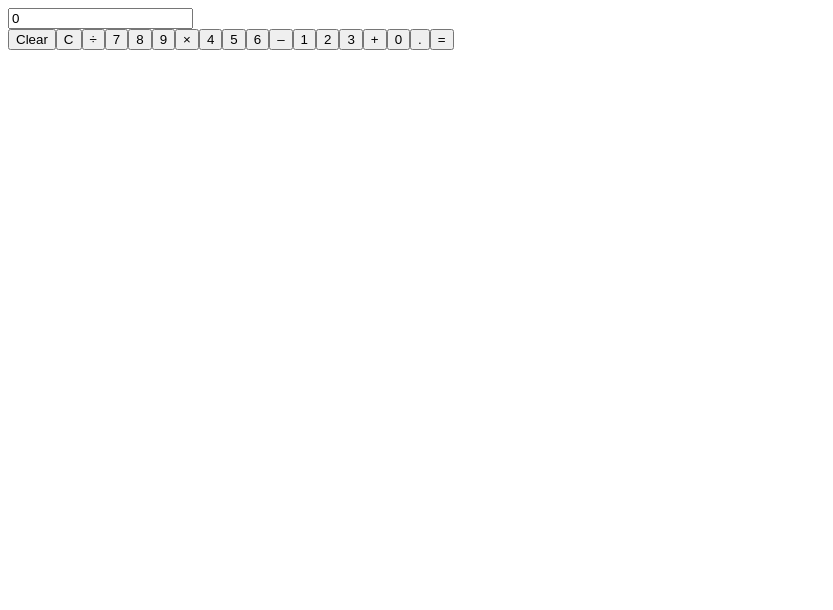
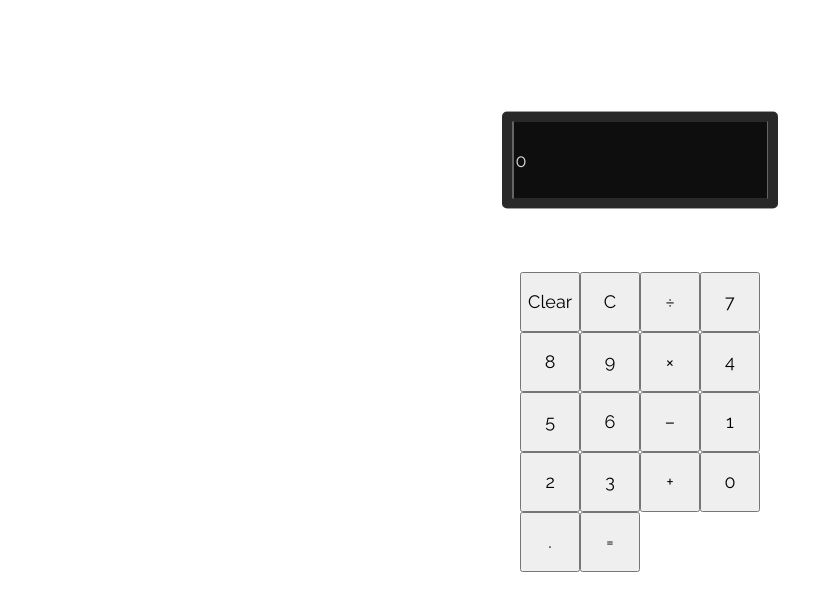
Before and after one commit to DevPanchal02/react-calculator, a React (Vite) app: page / in a window 1280 px wide. Shown: the top 610 px of the page, without its empty margins (0-833 px from the left). Built offline with nearby package versions, Linux system fonts and the light colour scheme.

Commit message:
Added CSS Styling

```diff
--- /dev/null
+++ b/src/components/Styles.css
@@ -0,0 +1,41 @@
+@import url('https://fonts.googleapis.com/css2?family=Raleway&display=swap');
+
+* {
+    font-family: 'Raleway', sans-serif;
+    font-size: 18px;
+}
+
+body {
+    display: flex;
+    justify-content: center;
+    align-items: center;
+}
+
+.container {
+    top: 20%;
+    left: 50%;
+    position: absolute;
+    transform: translate(-50%, -50%);
+    margin: 10 auto;
+    width: 256px;
+    text-align: center;
+    border: 10px solid #111111b6;
+    background: rgba(82, 82, 82, 0.89);
+    border-radius: 5px;
+}
+
+.keypad {
+    margin-top: 110%;
+    display: grid;
+    grid-template-columns: repeat(4, 1fr);
+    grid-auto-rows: minmax(60px, auto);
+
+}
+
+input[type = 'text'] {
+    height: 75px;
+    width: 249px;
+    background-color: #0e0e0e;
+    border: 0px;
+    color: rgb(216, 216, 216);
+}
--- a/src/components/App.jsx
+++ b/src/components/Version3.jsx
@@ -1,4 +1,5 @@
 import { useState } from 'react'
+import Styles from './Styles.css'
 
 function App() {
   const [result, setResult] = useState(0);
--- a/src/main.jsx
+++ b/src/main.jsx
@@ -1,13 +1,13 @@
 import React from 'react'
 import ReactDOM from 'react-dom/client'
 import { Route, Routes, BrowserRouter, Navigate } from 'react-router-dom';
-import App from './components/App'
+import App from './components/Version3'
 
 
 ReactDOM.createRoot(document.getElementById('root')).render(
   <BrowserRouter>
     <Routes>
-      <Route path='/' exact element={<App />}></Route>
+      <Route path='/' exact element={<App/>}></Route>
     </Routes>
   </BrowserRouter>
 )
```
